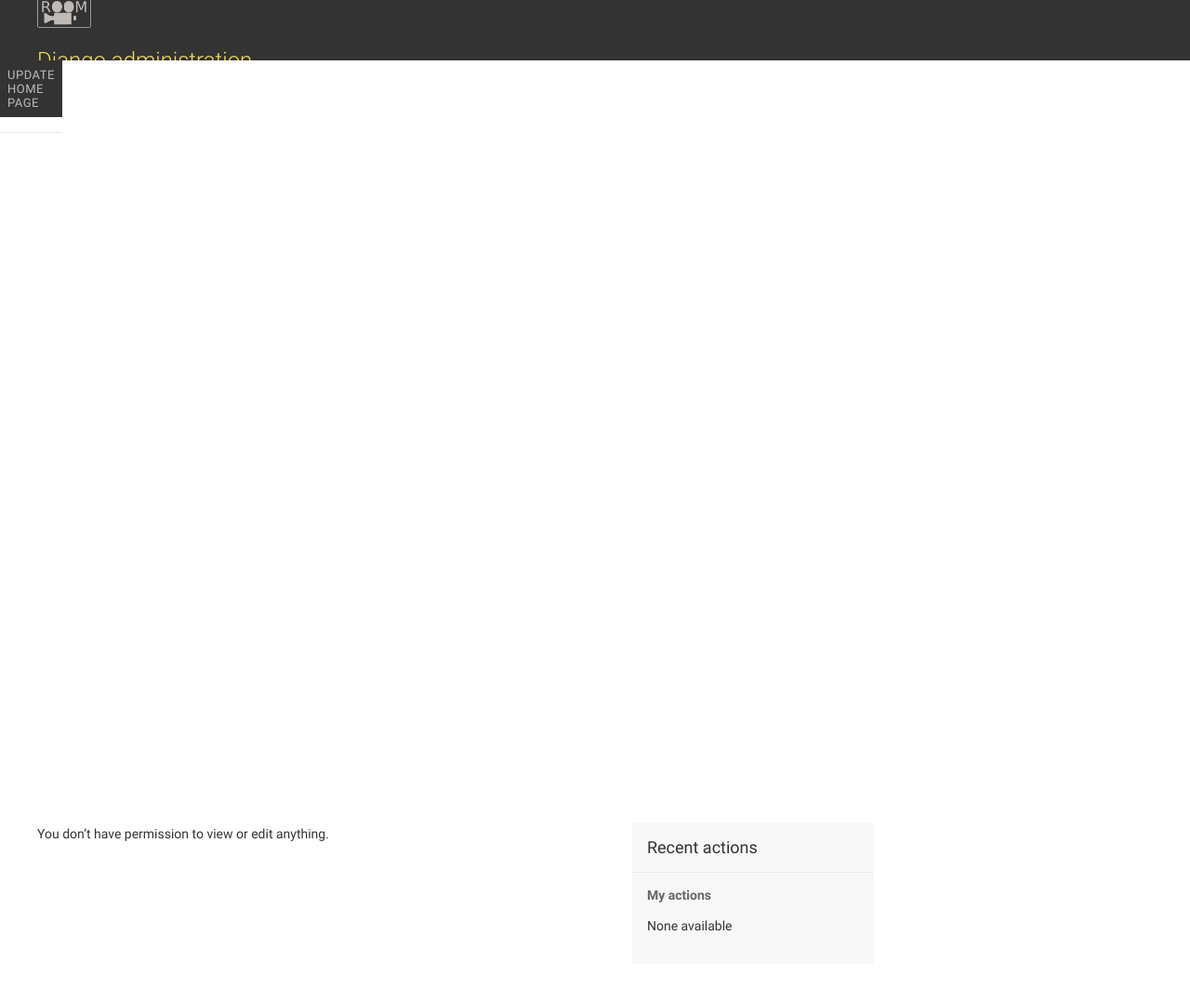
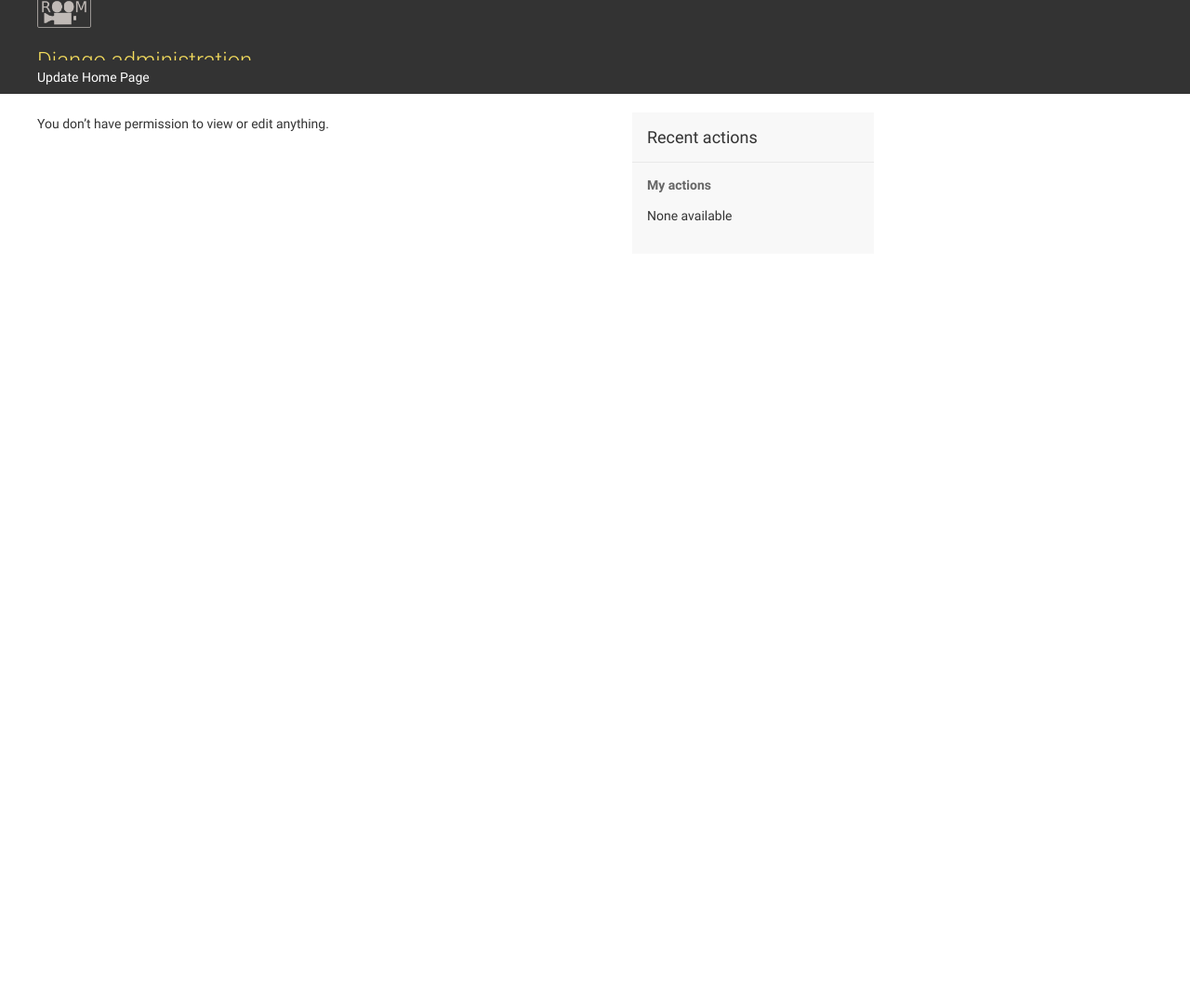
Before and after one commit to s-farry/themovieroom, a Django app: template templates/admin/index.html in a window 1280 px wide. Shown: the whole page at 93% size. After the commit the page ends 238 px from the top, so only its background shows below. Run offline with Django 3.2, Linux system fonts and the light colour scheme; the template is opened without the code that fills it, so the values that code supplies are empty; parts of the project's set-up code (start-up, migrations or seed data) failed here and were passed over.

Commit message:
updates to admin page

```diff
--- a/static/styles/admin.css
+++ b/static/styles/admin.css
@@ -57,3 +57,8 @@ a.section:focus, a.section:hover {
 #header a:focus , #header a:hover {
     text-decoration: underline;
 }
+
+
+div.breadcrumbs {
+    background: #333333;
+}
--- a/templates/admin/index.html
+++ b/templates/admin/index.html
@@ -1,14 +1,7 @@
 {% extends 'admin/index.html' %}
 
 {% block breadcrumbs %}
-<div id="container">
-<div id="content-main">
-<div class="app-films module">
-  <table>
-    <caption><a href="{% url 'admin:update' %}">Update Home Page</a></caption>
-    <th scope="row"></th>
-    </table>
-</div>
-</div>
+<div class="breadcrumbs">
+<a href="{% url 'admin:update' %}">Update Home Page</a></caption>
 </div>
 {% endblock %}
```
